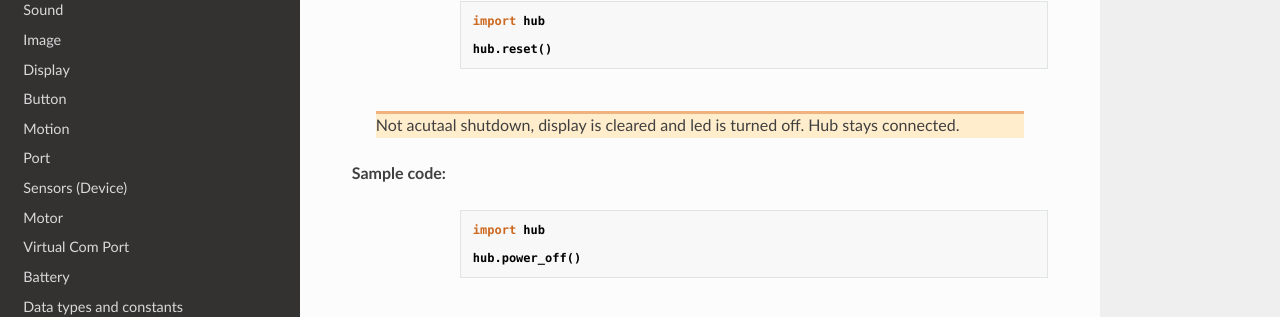
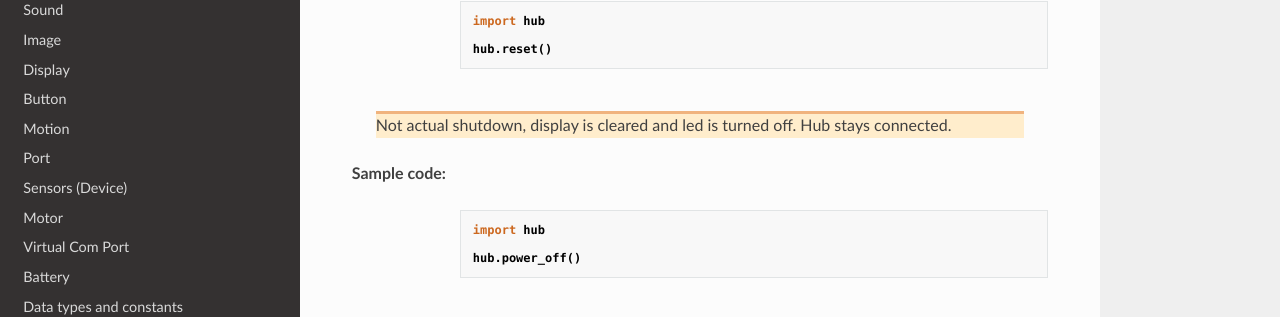
Before and after one commit to NStrijbosch/hub-module-notes, an MkDocs documentation site: the page built from docs/hub.md, in a window 1280 px wide and 900 px high, scrolled down 1804 px. Shown: the part 305-622 px from the top of the window. Built offline with MkDocs 1.6.1, drawn with Linux system fonts in a browser that asks for light colours; nearby versions of some CDN libraries.

Commit message:
Update hub.md

````diff
--- a/docs/hub.md
+++ b/docs/hub.md
@@ -127,7 +127,7 @@ hub.reset()
 
 ## power_off() TODO
 
-> Not acutaal shutdown, display is cleared and led is turned off. Hub stays connected.
+> Not actual shutdown, display is cleared and led is turned off. Hub stays connected.
 
 __Sample code:__
 ``` python
````
